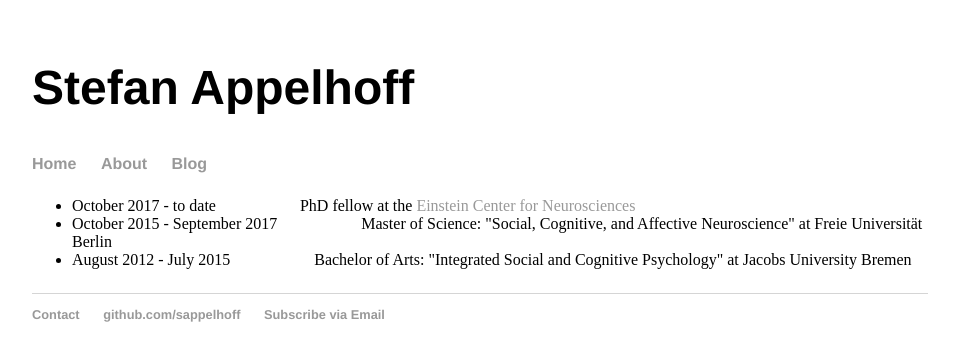
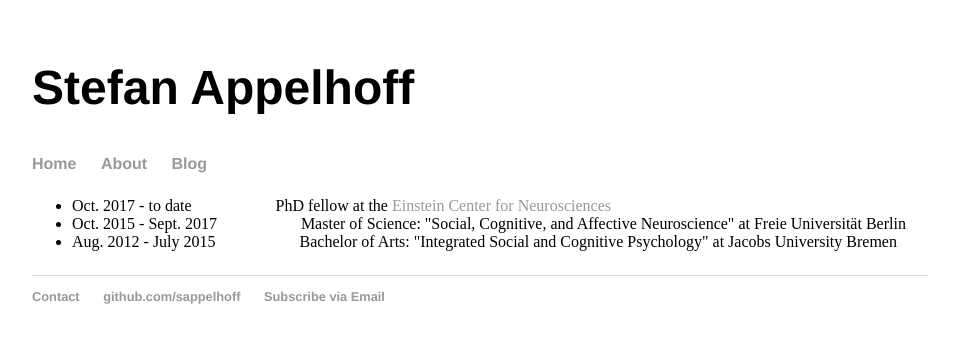
Before and after one commit to sappelhoff/sappelhoff.github.io, a Jekyll site: the page built from cv/index.html, in a window 1280 px wide. Shown: the top 361 px of the page, without its empty margins (160-1114 px from the left). Built offline with Jekyll 4.4.1, drawn with Linux system fonts in a browser that asks for light colours.

Commit message:
month abbreviations on cv

```diff
--- a/cv/index.html
+++ b/cv/index.html
@@ -5,13 +5,13 @@ title: Stefan Appelhoff CV
 
 <p>
     <ul>
-      <li>October 2017 - to date &emsp; &emsp; &emsp; &emsp; PhD fellow at the <a target="_blank" href="https://www.ecn-berlin.de"
+      <li>Oct. 2017 - to date &emsp; &emsp; &emsp; &emsp; PhD fellow at the <a target="_blank" href="https://www.ecn-berlin.de"
   		title="Link to ECN"> Einstein Center for Neurosciences</a></li>
 
 
-      <li>October 2015 - September 2017 &emsp; &emsp; &emsp; &emsp; Master of Science: "Social, Cognitive, and Affective Neuroscience" at Freie Universität Berlin</li>
+      <li>Oct. 2015 - Sept. 2017 &emsp; &emsp; &emsp; &emsp; Master of Science: "Social, Cognitive, and Affective Neuroscience" at Freie Universität Berlin</li>
 
 
-      <li>August 2012 - July 2015 &emsp; &emsp; &emsp; &emsp; Bachelor of Arts: "Integrated Social and Cognitive Psychology" at Jacobs University Bremen</li>
+      <li>Aug. 2012 - July 2015 &emsp; &emsp; &emsp; &emsp; Bachelor of Arts: "Integrated Social and Cognitive Psychology" at Jacobs University Bremen</li>
     </ul>
 </p>
```
